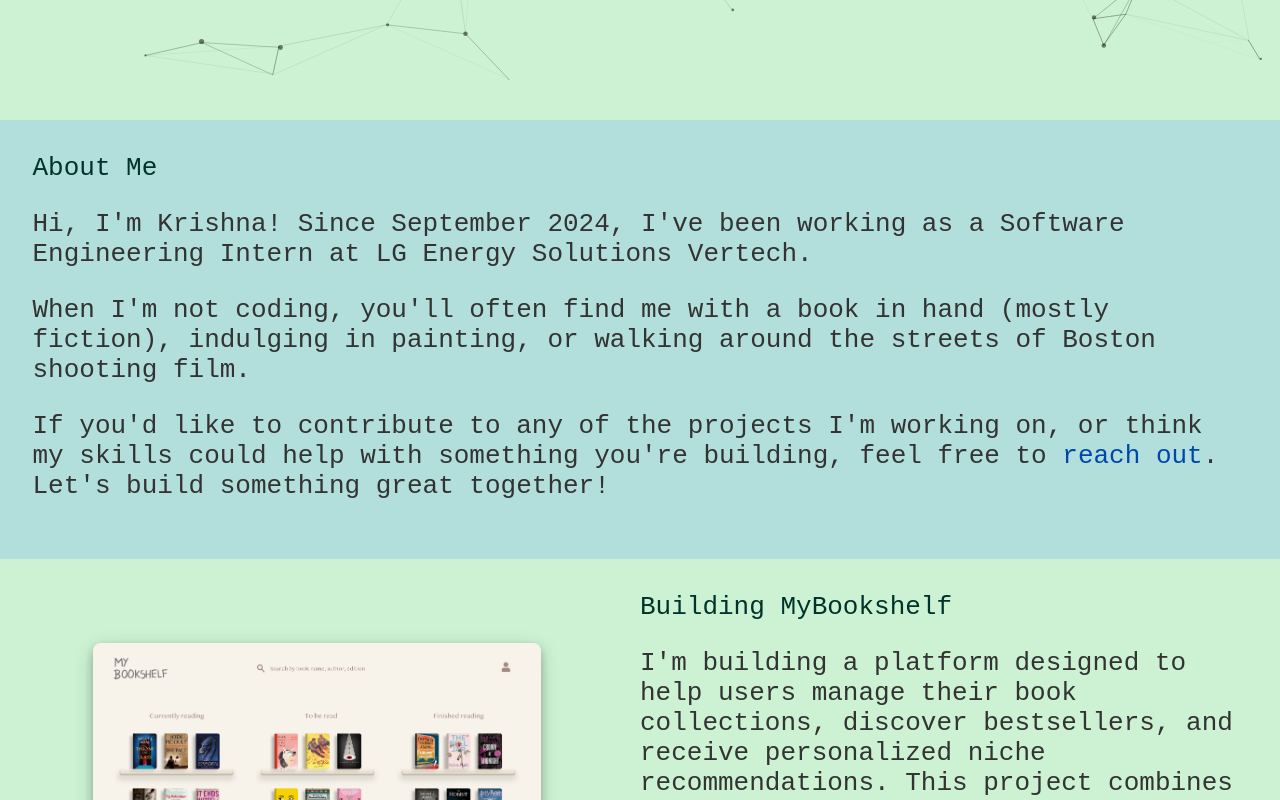
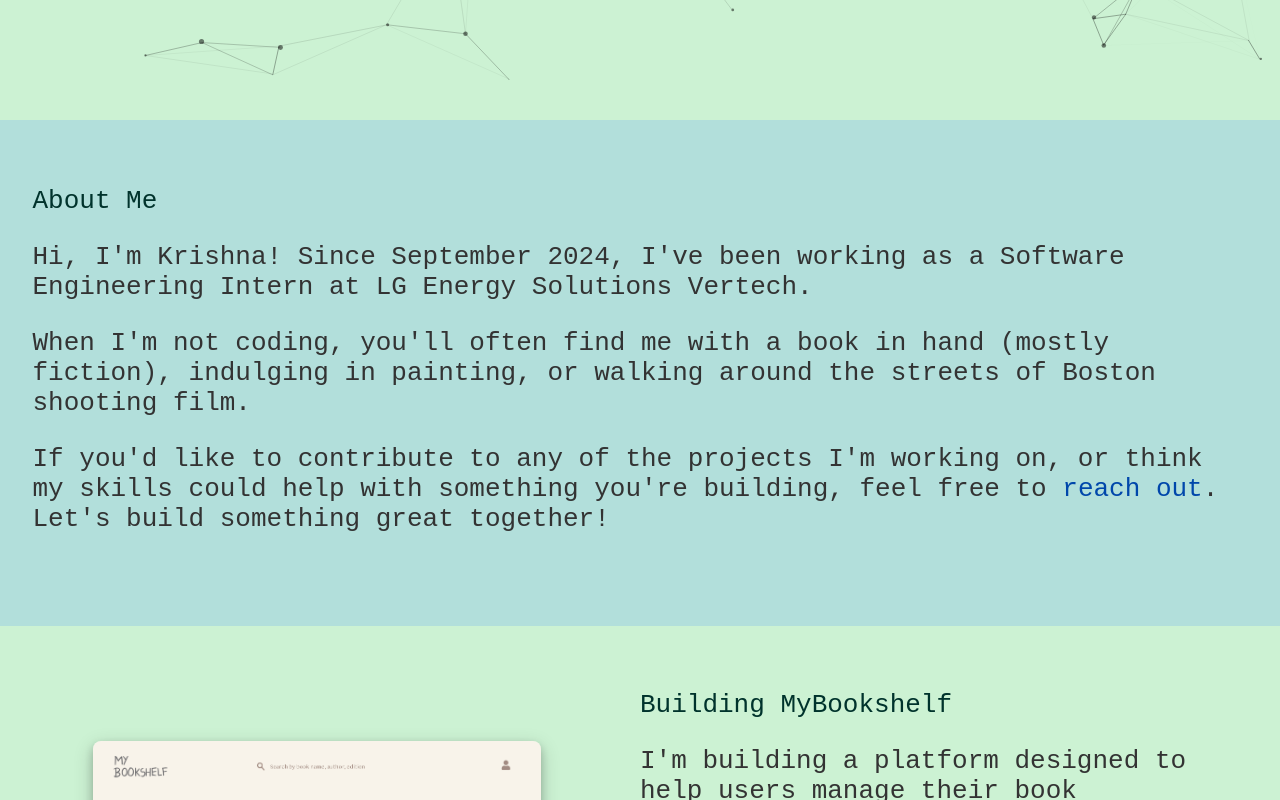
Before and after one commit to krishnaraketla/portfolio, a React (Create React App) app in the folder frontend/: page / in a window 1280 px wide. Shown: the part 640-1440 px from the top of the page. Built offline with nearby package versions, Linux system fonts and the light colour scheme; the HTML template or start-up script is replaced by a standard one.

Commit message:
Page section width

```diff
--- a/frontend/src/styles/PageSection.css
+++ b/frontend/src/styles/PageSection.css
@@ -3,7 +3,7 @@
     display: flex;
     padding:1rem;
     margin:0;
-    min-height: 40dvh;
+    min-height: 60dvh;
 }
 
 .page-section:nth-child(even) {
```
